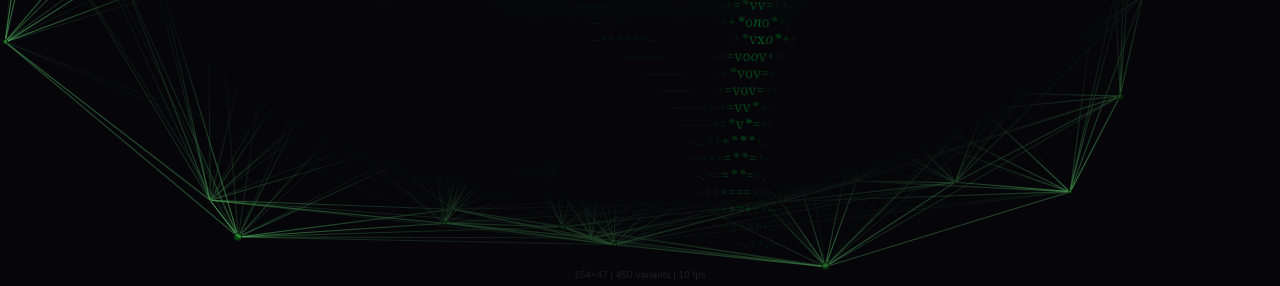
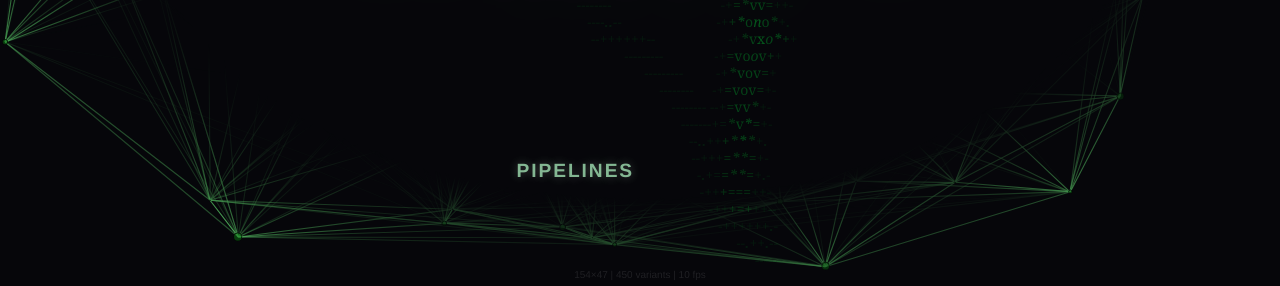
Before and after one commit to shaddowz/home, a website built with Vite: page index.html in a window 1280 px wide. Shown: the part 514-800 px from the top of the page. Built offline with nearby package versions, Linux system fonts and the light colour scheme; animation ran at ten frames a second.

Commit message:
minor fixes of wordings

```diff
--- a/src/floating-words.js
+++ b/src/floating-words.js
@@ -1,21 +1,49 @@
 var WORDS = [
   "AZURE", "CLAUDE", "CUSTOM MCP", "PIPELINES", "SQL", "SSAS", "POWERBI",
   "DATA WAREHOUSE", "ADF", "DATA GOVERNANCE", "RAG", "ETL", "OPTIMIZATION",
-  "ENCRYPTION", "PII", "DATA PRIVACY", "LLM"
+  "ENCRYPTION", "PII", "DATA PRIVACY", "LLM",
+  "QLIKSENSE", "QLIKCLOUD", "SSRS", "DASHBOARDS", "COMPLEX QUERYS", "WINDOW FUNCTIONS",
+  "AGENTIC WORKFLOW", "AI DRIVEN SOLUTIONS"
 ];
 var container = document.getElementById("floating-words");
+var recent = [];
+var activePositions = [];
+
+function pickWord() {
+  var available = WORDS.filter(function (w) { return recent.indexOf(w) === -1; });
+  if (available.length === 0) available = WORDS;
+  var word = available[Math.floor(Math.random() * available.length)];
+  recent.push(word);
+  if (recent.length > 5) recent.shift();
+  return word;
+}
 
 function getPosition() {
+  var attempts = 0;
   var x, y;
   do {
     x = 15 + Math.random() * 70;
     y = 15 + Math.random() * 70;
-  } while (x > 30 && x < 70 && y > 35 && y < 65);
+    attempts++;
+    if (attempts > 30) break;
+  } while (
+    (x > 30 && x < 70 && y > 35 && y < 65) ||
+    isTooClose(x, y)
+  );
   return { x: x, y: y };
 }
 
+function isTooClose(x, y) {
+  for (var i = 0; i < activePositions.length; i++) {
+    var dx = x - activePositions[i].x;
+    var dy = y - activePositions[i].y;
+    if (Math.abs(dx) < 15 && Math.abs(dy) < 8) return true;
+  }
+  return false;
+}
+
 function spawnWord() {
-  var word = WORDS[Math.floor(Math.random() * WORDS.length)];
+  var word = pickWord();
   var pos = getPosition();
   var duration = 6000 + Math.random() * 6000;
   var el = document.createElement("div");
@@ -25,16 +53,17 @@ function spawnWord() {
   el.style.top = pos.y + "%";
   el.style.animationDuration = duration + "ms";
   container.appendChild(el);
+  activePositions.push(pos);
   setTimeout(function () {
     el.remove();
+    var idx = activePositions.indexOf(pos);
+    if (idx !== -1) activePositions.splice(idx, 1);
   }, duration);
-  // Schedule next word at random interval
   setTimeout(spawnWord, 2500 + Math.random() * 4000);
 }
 
-// Kick off several independent chains after intro finishes
 setTimeout(function () {
   for (var i = 0; i < 4; i++) {
     setTimeout(spawnWord, i * 1500 + Math.random() * 2000);
   }
-}, 4000);
+}, 2000);
--- a/style.css
+++ b/style.css
@@ -35,8 +35,8 @@ html, body { width: 100vw; height: 100vh; overflow: hidden; background: #06060a;
 .floating-word {
   position: absolute;
   font: 700 clamp(0.7rem, 1.5vw, 1.2rem)/1 "Helvetica Neue", sans-serif;
-  color: rgba(0, 255, 65, 0.5);
-  text-shadow: 0 0 10px rgba(0, 255, 65, 0.3), 0 0 30px rgba(0, 255, 65, 0.15);
+  color: rgba(180, 255, 200, 0.7);
+  text-shadow: 0 0 10px rgba(255, 255, 255, 0.25), 0 0 30px rgba(0, 255, 65, 0.2);
   text-transform: uppercase;
   letter-spacing: 0.1em;
   opacity: 0;
```
